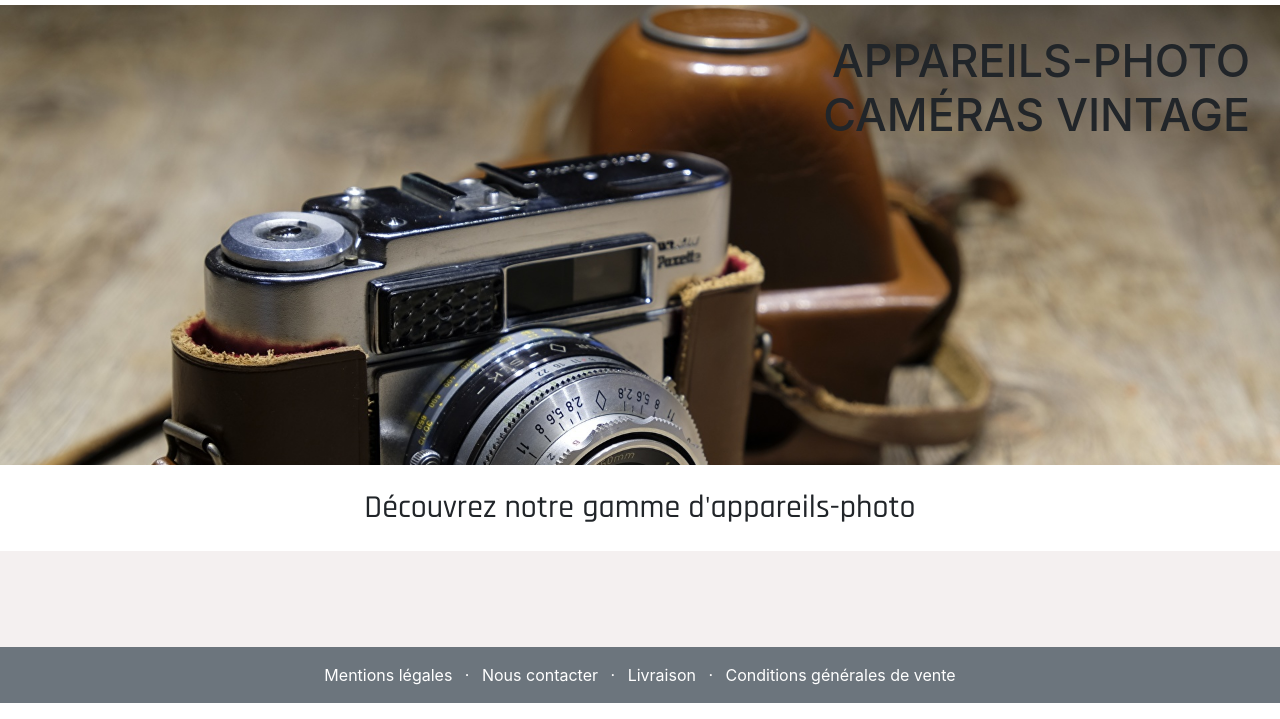
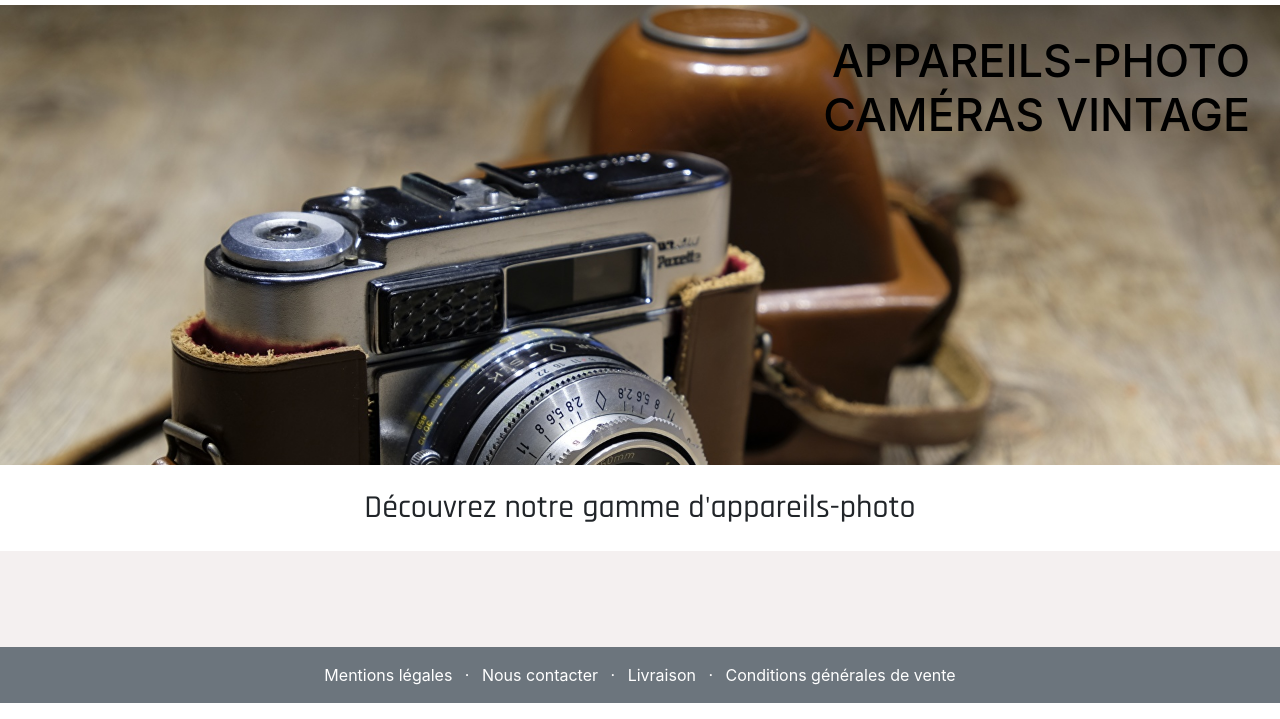
Before and after one commit to jessie2511/P5_Orinoco, a website: page index.html in a window 1280 px wide. Shown: the part 81-800 px from the top of the page. Drawn offline with nearby package versions, Linux system fonts and the light colour scheme; no server answers.

Commit message:
mod couleur du h1 dans la baniere

```diff
--- a/style.css
+++ b/style.css
@@ -1,3 +1,7 @@
+h1{
+  color: black;
+}
+
 h2 {
   font-family: "Rajdhani", sans-serif;
 }
```
